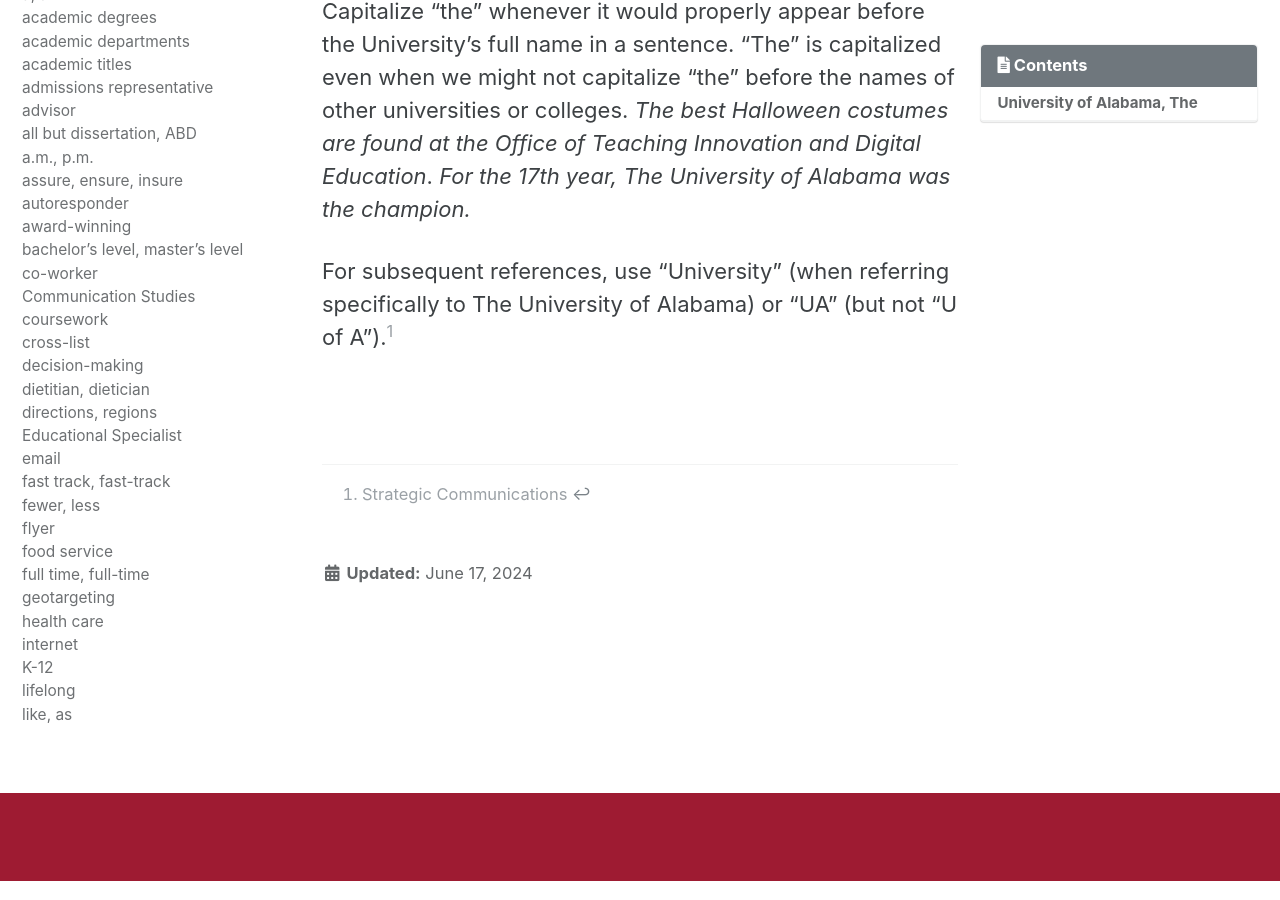
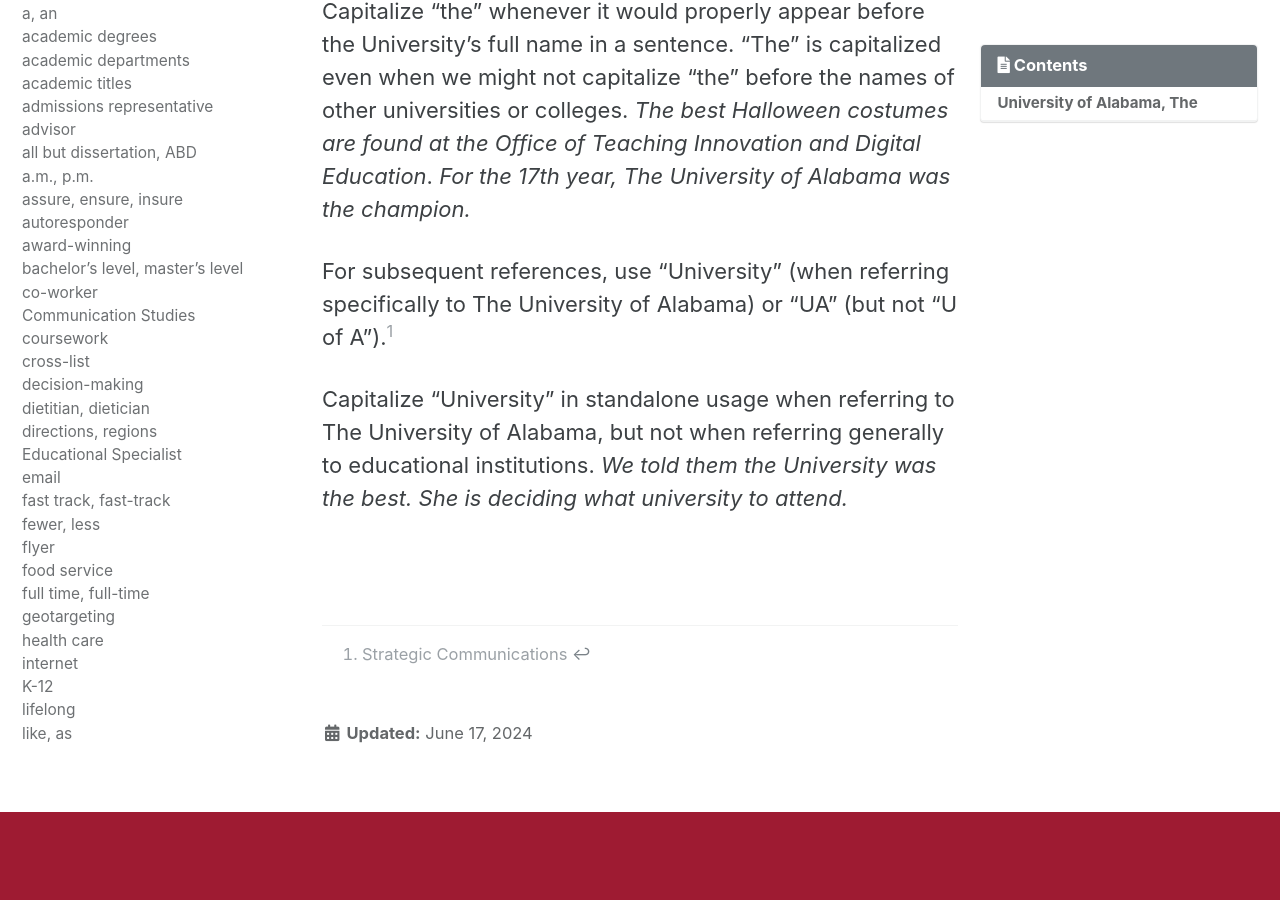
Before and after one commit to UA-Online/style-guide, a Jekyll site: the page built from _entries/university-of-alabama-the.md, in a window 1280 px wide and 900 px high, scrolled down 185 px. Built offline with Jekyll 4.4.1, drawn with Linux system fonts in a browser that asks for light colours; cached includes are drawn as plain includes; a script that is not in the unit is left out; comment, search, counter and statistics services are not loaded.

Commit message:
doc: University of Alabama: added guidance for standalone "university"

```diff
--- a/_entries/university-of-alabama-the.md
+++ b/_entries/university-of-alabama-the.md
@@ -8,4 +8,6 @@ Capitalize “the” whenever it would properly appear before the University’s
 
 For subsequent references, use “University” (when referring specifically to The University of Alabama) or “UA” (but not “U of A”).[^73]
 
+Capitalize "University" in standalone usage when referring to The University of Alabama, but not when referring generally to educational institutions. _We told them the University was the best._ _She is deciding what university to attend._
+
 [^73]: Strategic Communications
```
